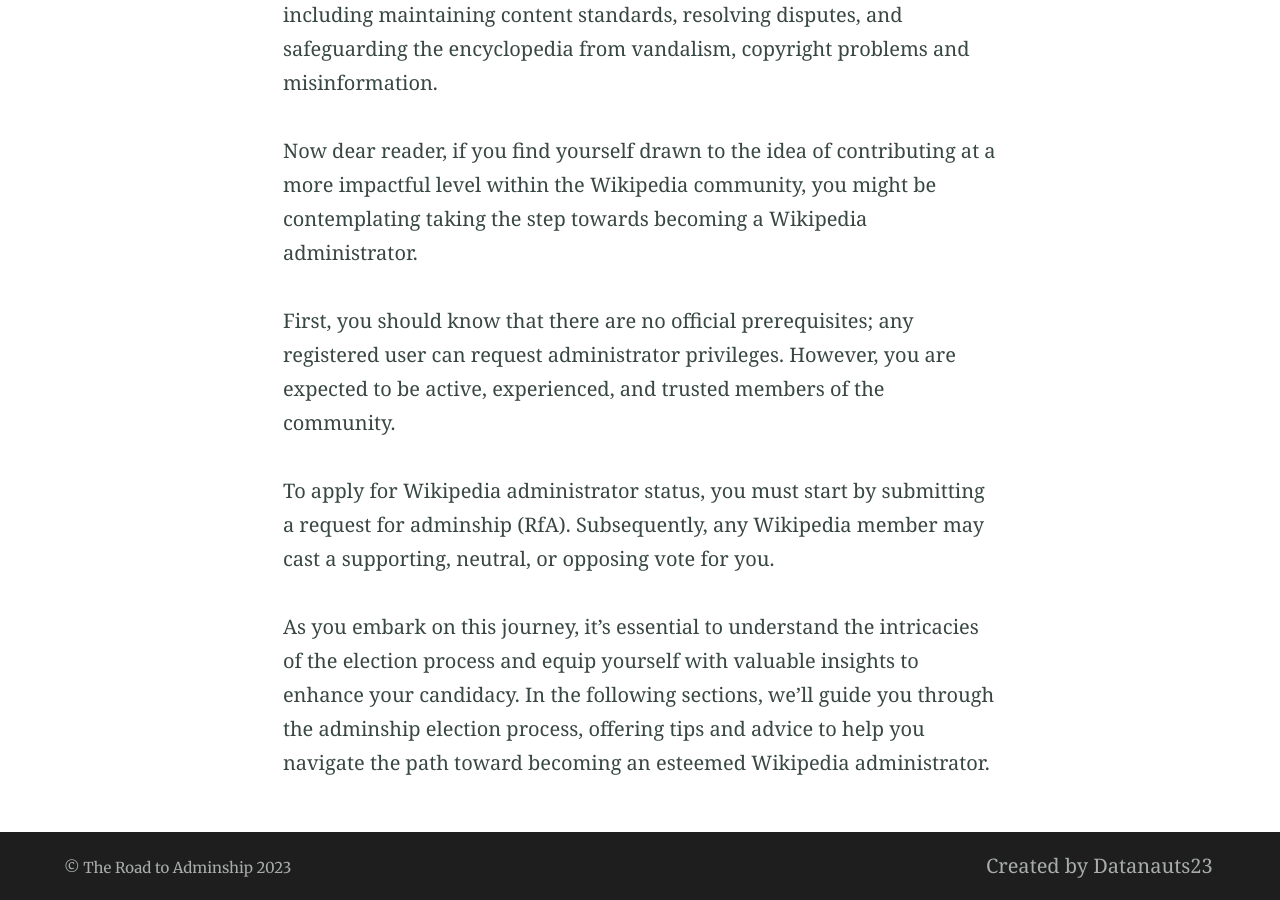
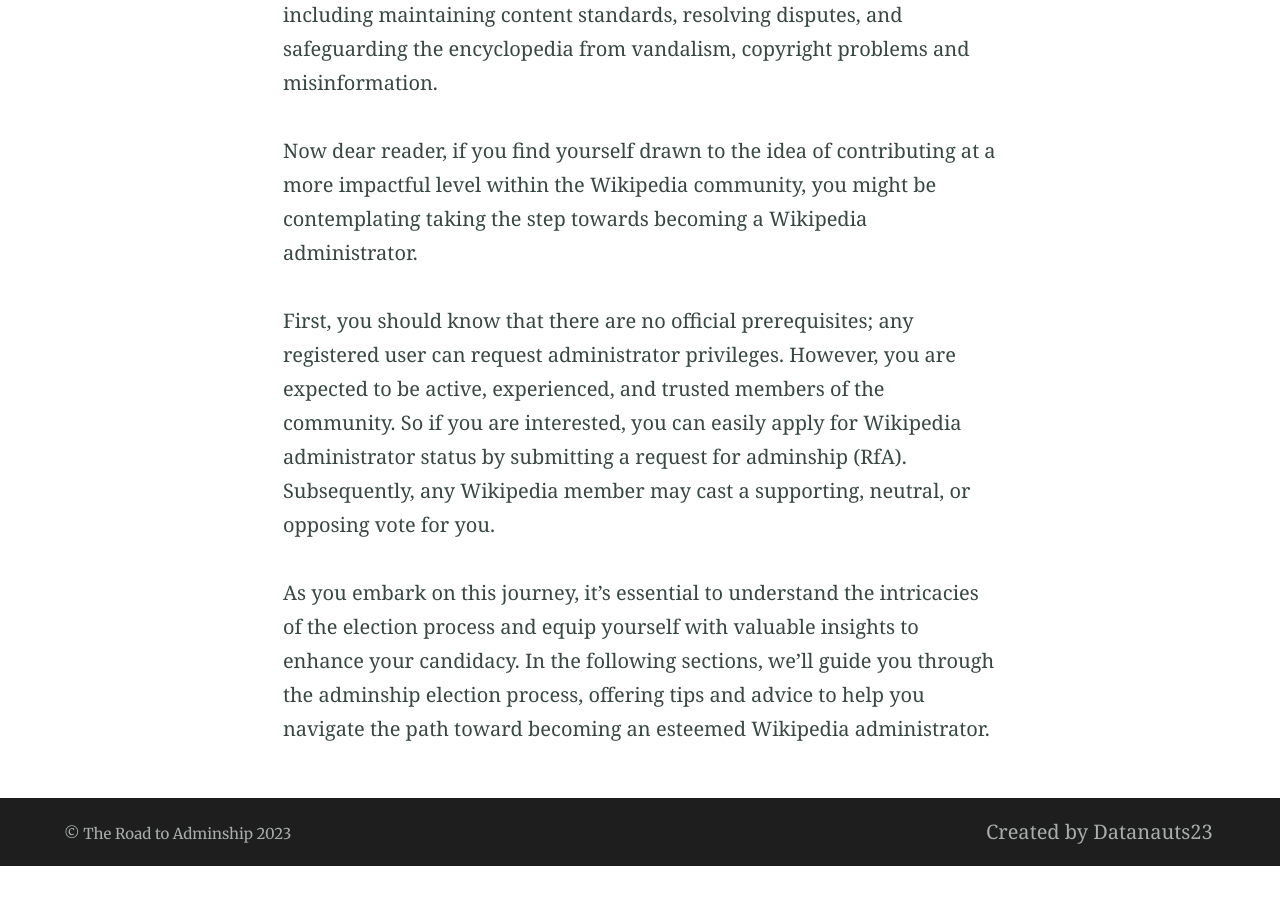
Before and after one commit to Sakasy/sakasy.github.io, a Jekyll site: the page built from index.md, in a window 1280 px wide and 900 px high, scrolled down 1006 px. Built offline with Jekyll 4.4.1, drawn with Linux system fonts in a browser that asks for light colours; after the commit the page ends 1872 px from its top, so only the background shows below that.

Commit message:
Update index.md

```diff
--- a/index.md
+++ b/index.md
@@ -13,8 +13,6 @@
 
 Now dear reader, if you find yourself drawn to the idea of contributing at a more impactful level within the Wikipedia community, you might be contemplating taking the step towards becoming a Wikipedia administrator.
 
-First, you should know that there are no official prerequisites; any registered user can request administrator privileges. However, you are expected to be active, experienced, and trusted members of the community.
-
-To apply for Wikipedia administrator status, you must start by submitting a request for adminship (RfA). Subsequently, any Wikipedia member may cast a supporting, neutral, or opposing vote for you.
+First, you should know that there are no official prerequisites; any registered user can request administrator privileges. However, you are expected to be active, experienced, and trusted members of the community. So if you are interested, you can easily apply for Wikipedia administrator status by submitting a request for adminship (RfA). Subsequently, any Wikipedia member may cast a supporting, neutral, or opposing vote for you.
 
 As you embark on this journey, it's essential to understand the intricacies of the election process and equip yourself with valuable insights to enhance your candidacy. In the following sections, we'll guide you through the adminship election process, offering tips and advice to help you navigate the path toward becoming an esteemed Wikipedia administrator.
```
